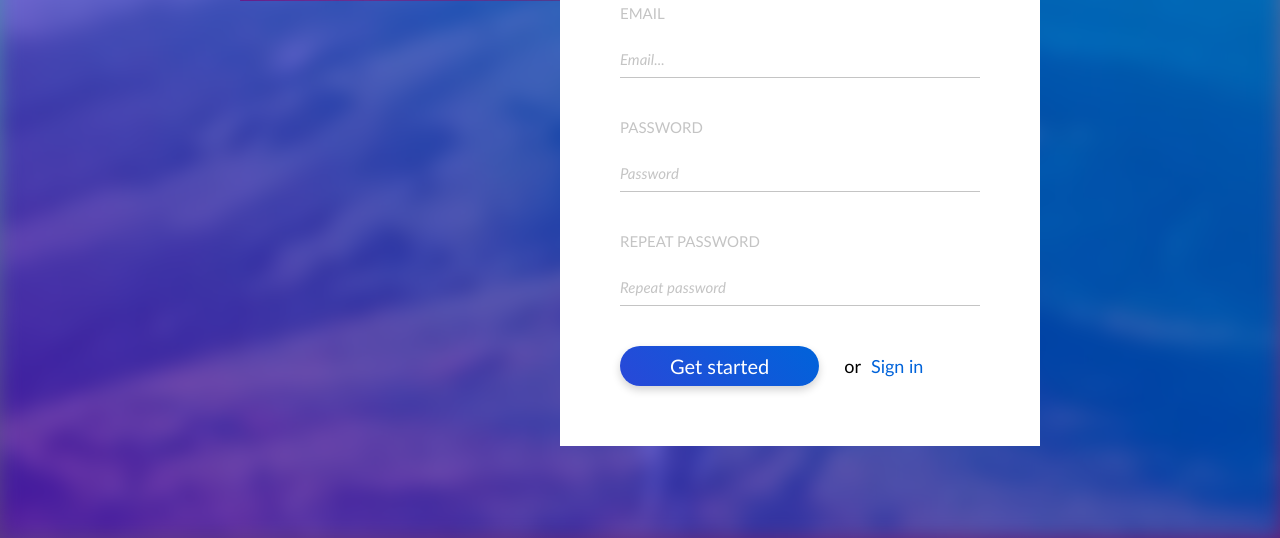
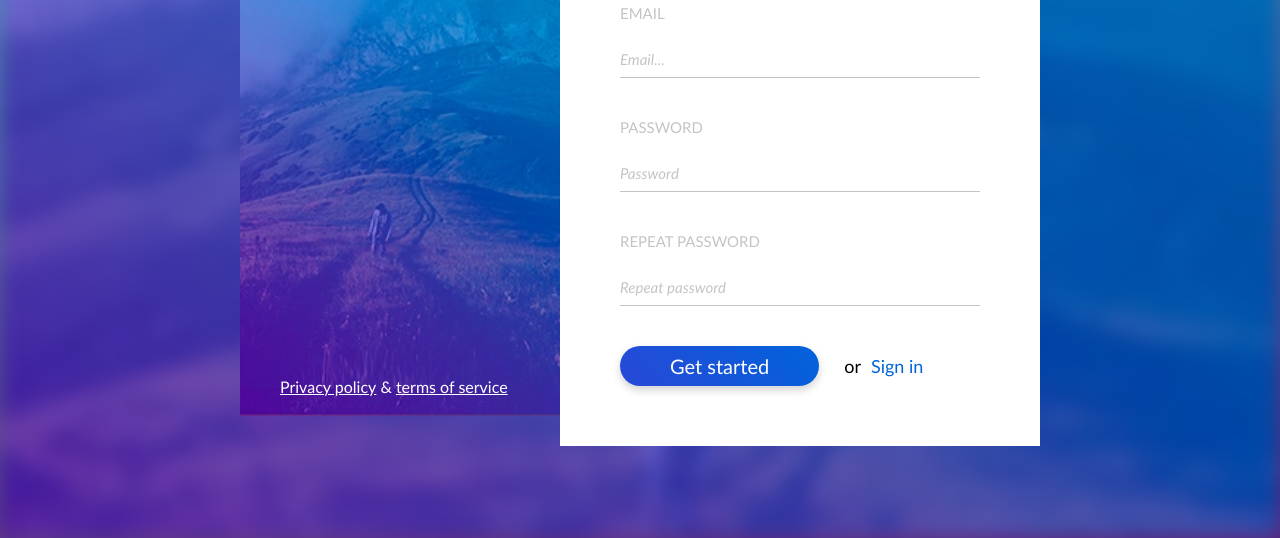
Before and after one commit to VirdzinijaG/4-sign-up, a plain HTML site: page index.html in a window 1280 px wide. Shown: the part 262-800 px from the top of the page. Drawn offline with Linux system fonts and the light colour scheme.

Commit message:
Bottom links

```diff
--- a/css/main.css
+++ b/css/main.css
@@ -47,14 +47,22 @@ main {
 
     /* naudojant background-size: cover nebe reikia backround-repeat
     nes cover padengia visa pavirsiu ir kartoti nebera ko */
-
+    position: absolute;
+    top: 30px;
+    bottom: 30px;
+    left: 0;
 }
 
 .bottom-links {
+    position: absolute;
+    left: 40px;
+    right: 40px;
+    bottom: 20px;
 
 }
 .bottom-links > a {
     color: white;
+    text-decoration: underline;
 }
 .bottom-links > span {
 
@@ -66,7 +74,7 @@ main {
 
 .right-column {
     width: 60%;
-    float: left;
+    float: right;
     padding: 60px;
     position: relative;
     background-color: white;
```
